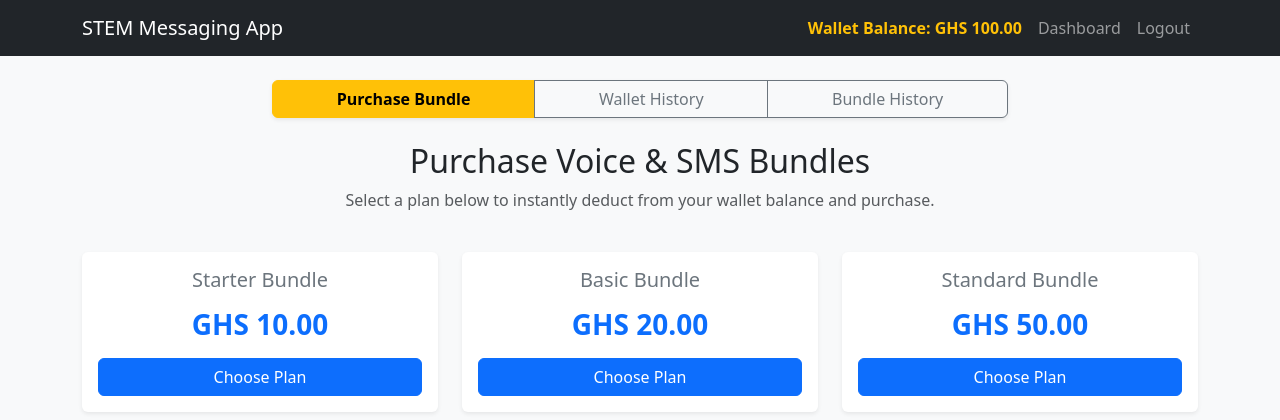
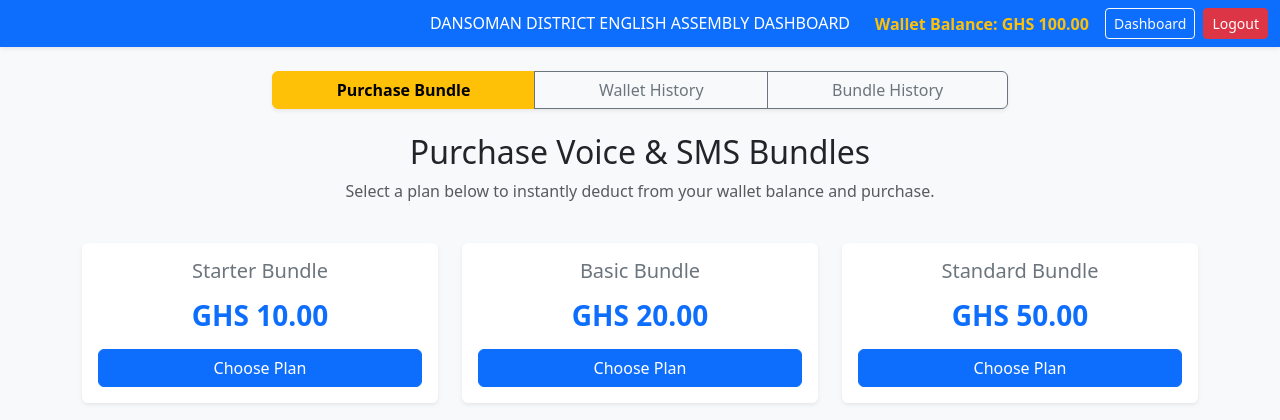
Before and after one commit to kwesidompreh53-png/stem-messaging-app, a Flask app: page /purchase-bundle in a window 1280 px wide. Shown: the top 420 px of the page. Run offline with Flask 3, Linux system fonts and the light colour scheme; a user stored in the database is signed in; some libraries are stand-ins or nearby versions.

Commit message:
Update buy_points page title and navbar layout

```diff
--- a/templates/buy_points.html
+++ b/templates/buy_points.html
@@ -3,18 +3,27 @@
 <head>
     <meta charset="UTF-8">
     <meta name="viewport" content="width=device-width, initial-scale=1.0">
-    <title>Purchase Bundle - STEM Platform</title>
+    <title>Purchase Bundle - DANSOMAN DISTRICT ENGLISH ASSEMBLY DASHBOARD</title>
     <link href="https://cdn.jsdelivr.net/npm/bootstrap@5.3.0/dist/css/bootstrap.min.css" rel="stylesheet">
 </head>
 <body class="bg-light">
     <!-- Navbar -->
-    <nav class="navbar navbar-expand-lg navbar-dark bg-dark mb-4">
-        <div class="container">
-            <a class="navbar-brand" href="{{ url_for('dashboard') }}">STEM Messaging App</a>
-            <div class="navbar-nav ms-auto">
-                <span class="nav-item nav-link text-warning fw-bold">Wallet Balance: GHS {{ "%.2f"|format(balance) }}</span>
-                <a class="nav-link" href="{{ url_for('dashboard') }}">Dashboard</a>
-                <a class="nav-link" href="{{ url_for('logout') }}">Logout</a>
+    <nav class="navbar navbar-expand-lg navbar-dark bg-primary mb-4 shadow-sm">
+        <div class="container-fluid position-relative d-flex justify-content-between align-items-center">
+
+            <!-- Left spacing placeholder to help keep title centered -->
+            <div style="width: 150px;" class="d-none d-lg-block"></div>
+
+            <!-- Centered Title -->
+            <a class="navbar-brand mb-0 h1 text-center position-absolute start-50 translate-middle-x fs-6 fs-md-5" href="{{ url_for('dashboard') }}">
+                DANSOMAN DISTRICT ENGLISH ASSEMBLY DASHBOARD
+            </a>
+
+            <!-- Right side: Wallet & Links -->
+            <div class="d-flex align-items-center ms-auto">
+                <span class="nav-item nav-link text-warning fw-bold me-3">Wallet Balance: GHS {{ "%.2f"|format(balance) }}</span>
+                <a class="btn btn-outline-light btn-sm me-2" href="{{ url_for('dashboard') }}">Dashboard</a>
+                <a class="btn btn-danger btn-sm" href="{{ url_for('logout') }}">Logout</a>
             </div>
         </div>
     </nav>
```
